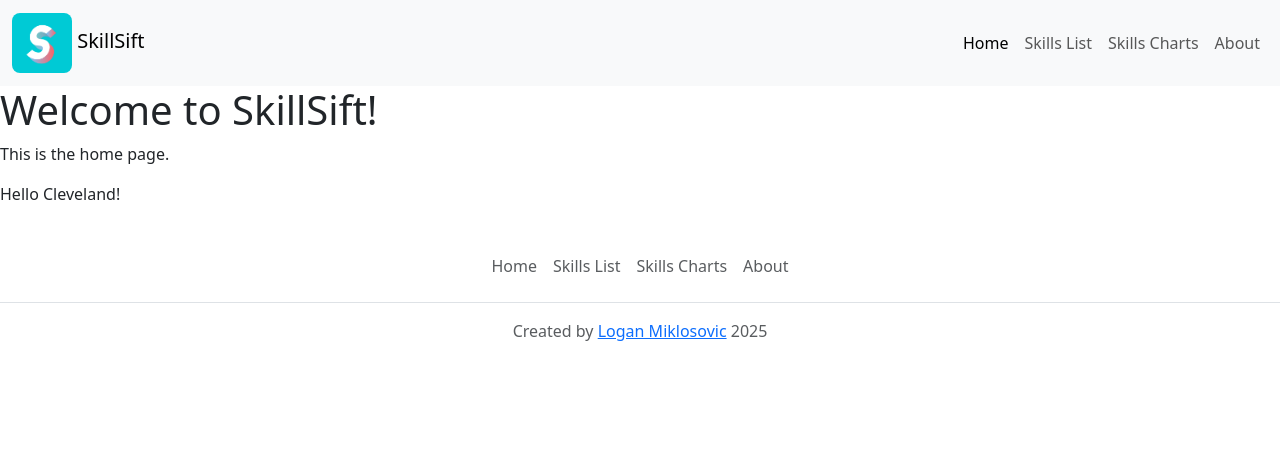
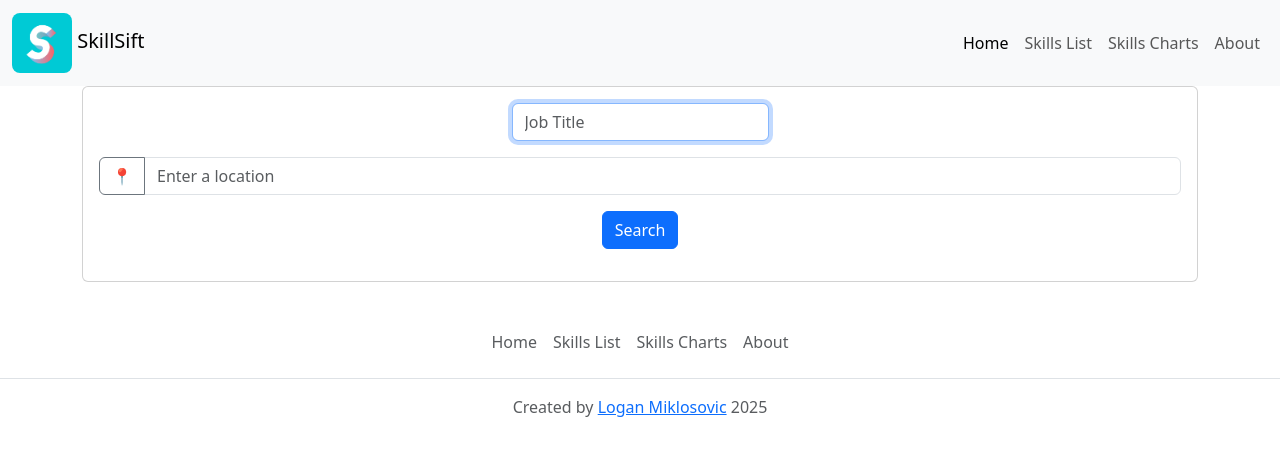
Before and after one commit to DevLoggith/cs50-final-project, a Flask app: page / in a window 1280 px wide. Shown: the top 456 px of the page. Run offline with Flask 3, Linux system fonts and the light colour scheme; some libraries are stand-ins or nearby versions.

Commit message:
create main search form

```diff
--- a/app/templates/index.html
+++ b/app/templates/index.html
@@ -4,8 +4,42 @@
     Home
 {% endblock %}
 
-{% block main %}
-    <h1>Welcome to SkillSift!</h1>
-    <p>This is the home page.</p>
-    <p>Hello Cleveland!</p>
+{% block main%}
+    <div class="container">
+        <div class="card">
+            <div class="card-body text-center">
+                <form>
+                    <div class="mb-3">
+                        <div class="mb-3">
+                            <input
+                                autocomplete="off"
+                                autofocus
+                                class="form-control mx-auto w-auto"
+                                name="job_title"
+                                placeholder="Job Title"
+                                type="text"
+                            />
+                        </div>
+                        <div class="input-group mb-3">
+                            <button
+                                class="btn btn-outline-secondary"
+                                type="button"
+                                id="button-addon1"
+                            >
+                            &#x1F4CD <!-- Unicode for a location icon -->
+                            </button>
+                            <input
+                                type="text"
+                                class="form-control"
+                                placeholder="Enter a location"
+                                aria-label="Example text with button addon"
+                                aria-describedby="button-addon1"
+                            />
+                        </div>
+                        <button class="btn btn-primary" type="submit">Search</button>
+                    </div>
+                </form>
+            </div>
+        </div>
+    </div>
 {% endblock %}
```
